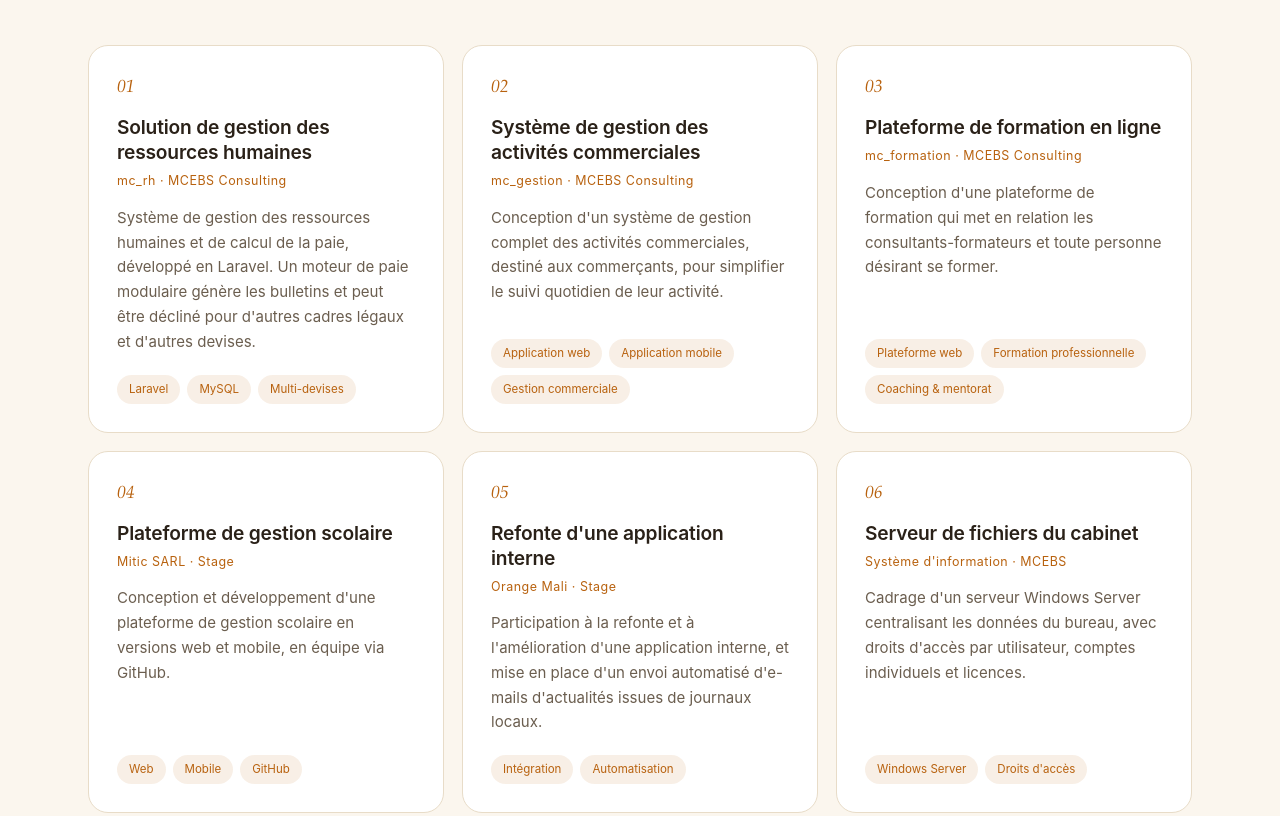
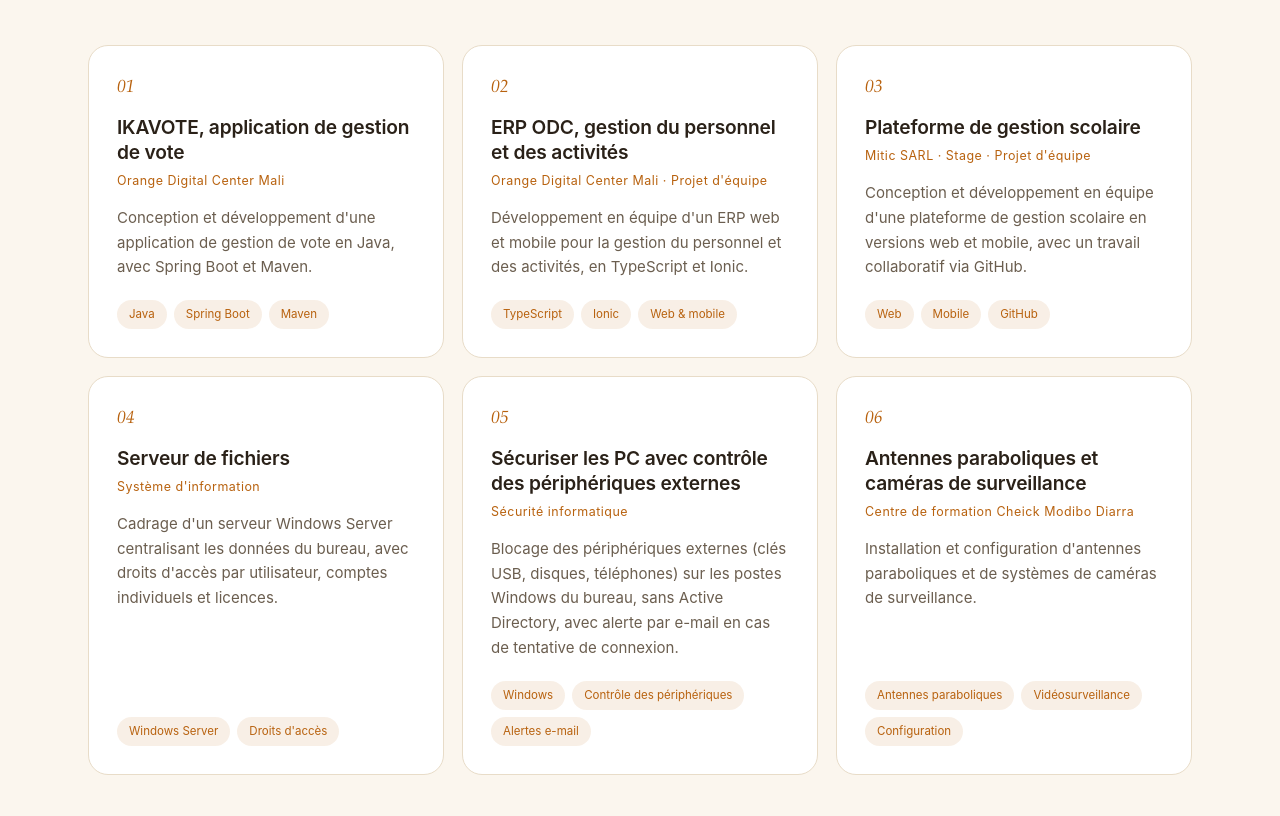
Before and after one commit to KhadySAM/KhadySAM.github.io, a plain HTML site: page index.html in a window 1280 px wide. Shown: the part 1443-2259 px from the top of the page. Drawn offline with Linux system fonts and the light colour scheme.

Commit message:
reglo portfolio

```diff
--- a/index.html
+++ b/index.html
@@ -261,45 +261,45 @@ section{padding:110px 0 0}
         <div class="cards">
           <article class="card">
             <div class="n">01</div>
-          <h3>Solution de gestion des ressources humaines</h3>
-          <div class="ctx">mc_rh · MCEBS Consulting</div>
-          <p>Système de gestion des ressources humaines et de calcul de la paie, développé en Laravel. Un moteur de paie modulaire génère les bulletins et peut être décliné pour d'autres cadres légaux et d'autres devises.</p>
-          <div class="tags"><span>Laravel</span><span>MySQL</span><span>Multi-devises</span></div>
+            <h3>IKAVOTE, application de gestion de vote</h3>
+            <div class="ctx">Orange Digital Center Mali</div>
+            <p>Conception et développement d'une application de gestion de vote en Java, avec Spring Boot et Maven.</p>
+            <div class="tags"><span>Java</span><span>Spring Boot</span><span>Maven</span></div>
           </article>
           <article class="card">
             <div class="n">02</div>
-          <h3>Système de gestion des activités commerciales</h3>
-          <div class="ctx">mc_gestion · MCEBS Consulting</div>
-          <p>Conception d'un système de gestion complet des activités commerciales, destiné aux commerçants, pour simplifier le suivi quotidien de leur activité.</p>
-          <div class="tags"><span>Application web</span><span>Application mobile</span><span>Gestion commerciale</span></div>
+            <h3>ERP ODC, gestion du personnel et des activités</h3>
+            <div class="ctx">Orange Digital Center Mali · Projet d'équipe</div>
+            <p>Développement en équipe d'un ERP web et mobile pour la gestion du personnel et des activités, en TypeScript et Ionic.</p>
+            <div class="tags"><span>TypeScript</span><span>Ionic</span><span>Web &amp; mobile</span></div>
           </article>
           <article class="card">
             <div class="n">03</div>
-          <h3>Plateforme de formation en ligne</h3>
-          <div class="ctx">mc_formation · MCEBS Consulting</div>
-          <p>Conception d'une plateforme de formation qui met en relation les consultants-formateurs et toute personne désirant se former.</p>
-          <div class="tags"><span>Plateforme web</span><span>Formation professionnelle</span><span>Coaching &amp; mentorat</span></div>
+            <h3>Plateforme de gestion scolaire</h3>
+            <div class="ctx">Mitic SARL · Stage · Projet d'équipe</div>
+            <p>Conception et développement en équipe d'une plateforme de gestion scolaire en versions web et mobile, avec un travail collaboratif via GitHub.</p>
+            <div class="tags"><span>Web</span><span>Mobile</span><span>GitHub</span></div>
           </article>
           <article class="card">
             <div class="n">04</div>
-          <h3>Plateforme de gestion scolaire</h3>
-          <div class="ctx">Mitic SARL · Stage</div>
-          <p>Conception et développement d'une plateforme de gestion scolaire en versions web et mobile, en équipe via GitHub.</p>
-          <div class="tags"><span>Web</span><span>Mobile</span><span>GitHub</span></div>
+            <h3>Serveur de fichiers</h3>
+            <div class="ctx">Système d'information</div>
+            <p>Cadrage d'un serveur Windows Server centralisant les données du bureau, avec droits d'accès par utilisateur, comptes individuels et licences.</p>
+            <div class="tags"><span>Windows Server</span><span>Droits d'accès</span></div>
           </article>
           <article class="card">
             <div class="n">05</div>
-          <h3>Refonte d'une application interne</h3>
-          <div class="ctx">Orange Mali · Stage</div>
-          <p>Participation à la refonte et à l'amélioration d'une application interne, et mise en place d'un envoi automatisé d'e-mails d'actualités issues de journaux locaux.</p>
-          <div class="tags"><span>Intégration</span><span>Automatisation</span></div>
+            <h3>Sécuriser les PC avec contrôle des périphériques externes</h3>
+            <div class="ctx">Sécurité informatique</div>
+            <p>Blocage des périphériques externes (clés USB, disques, téléphones) sur les postes Windows du bureau, sans Active Directory, avec alerte par e-mail en cas de tentative de connexion.</p>
+            <div class="tags"><span>Windows</span><span>Contrôle des périphériques</span><span>Alertes e-mail</span></div>
           </article>
           <article class="card">
             <div class="n">06</div>
-          <h3>Serveur de fichiers du cabinet</h3>
-          <div class="ctx">Système d'information · MCEBS</div>
-          <p>Cadrage d'un serveur Windows Server centralisant les données du bureau, avec droits d'accès par utilisateur, comptes individuels et licences.</p>
-          <div class="tags"><span>Windows Server</span><span>Droits d'accès</span></div>
+            <h3>Antennes paraboliques et caméras de surveillance</h3>
+            <div class="ctx">Centre de formation Cheick Modibo Diarra</div>
+            <p>Installation et configuration d'antennes paraboliques et de systèmes de caméras de surveillance.</p>
+            <div class="tags"><span>Antennes paraboliques</span><span>Vidéosurveillance</span><span>Configuration</span></div>
           </article>
         </div>
       </div>
```
Lines whose indentation alone changed are shown as unchanged.
